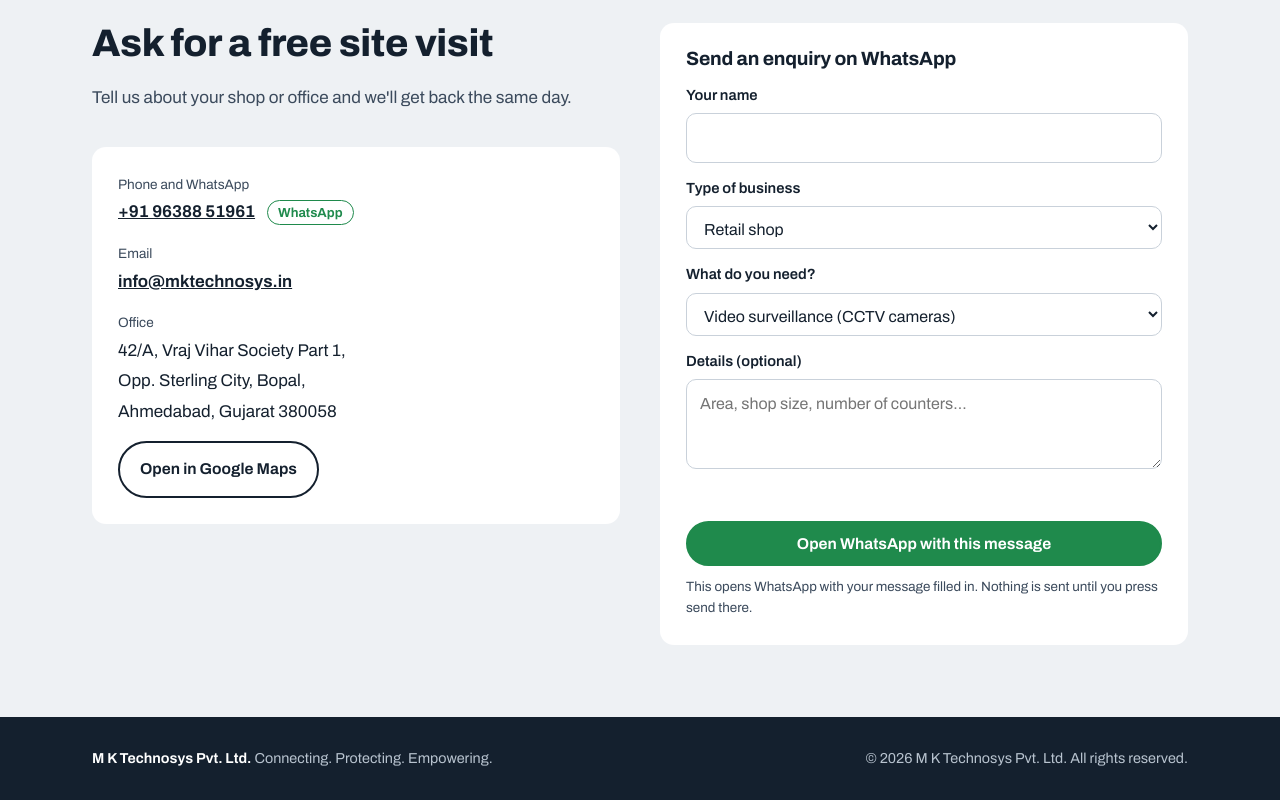
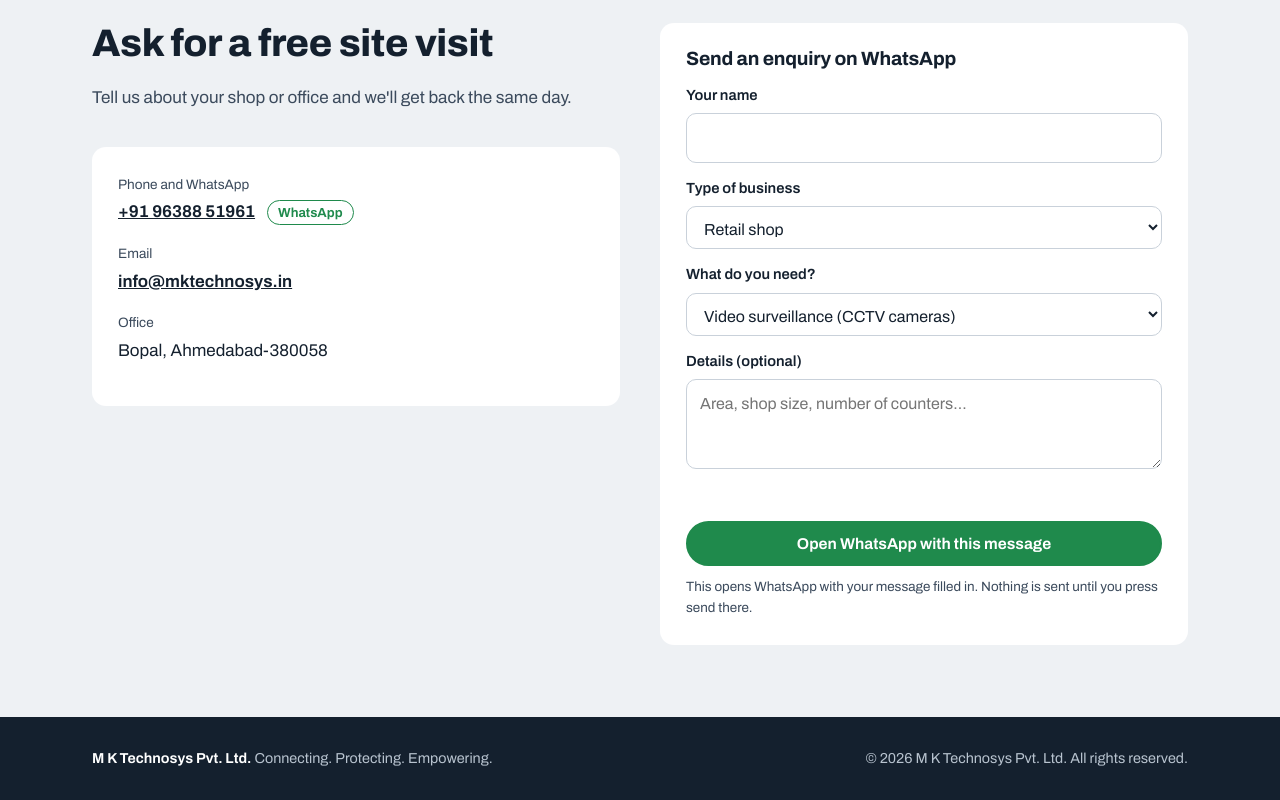
Before and after one commit to mktechnosys/MK-Technosys, a plain HTML site: page index.html in a window 1280 px wide. Shown: the part 3998-4798 px from the top of the page. Drawn offline with Linux system fonts and the light colour scheme.

Commit message:
Address: show only Bopal, Ahmedabad-380058; remove Google Maps button
Co-Authored-By: Claude Opus 5.5 <noreply@anthropic.com>
Claude-Session: https://claude.ai/code/session_01Afv7rG8TDtf3dqZ8NeJ7yb

```diff
--- a/index.html
+++ b/index.html
@@ -11,7 +11,7 @@
 <link rel="preconnect" href="https://fonts.gstatic.com" crossorigin>
 <link href="https://fonts.googleapis.com/css2?family=Archivo:wdth,wght@62..125,400..800&display=swap" rel="stylesheet">
 <script type="application/ld+json">
-{"@context":"https://schema.org","@type":"LocalBusiness","name":"M K Technosys Pvt. Ltd.","url":"https://www.mktechnosys.in","telephone":"+91-9638851961","email":"info@mktechnosys.in","slogan":"Connecting. Protecting. Empowering.","address":{"@type":"PostalAddress","streetAddress":"42/A, Vraj Vihar Society Part 1, Opp. Sterling City, Bopal","addressLocality":"Ahmedabad","addressRegion":"Gujarat","postalCode":"380058","addressCountry":"IN"},"areaServed":"Ahmedabad","geo":{"@type":"GeoCoordinates","latitude":23.03217,"longitude":72.4661714},"hasMap":"https://maps.app.goo.gl/15ryaCTnRTMNsDGY6"}
+{"@context":"https://schema.org","@type":"LocalBusiness","name":"M K Technosys Pvt. Ltd.","url":"https://www.mktechnosys.in","telephone":"+91-9638851961","email":"info@mktechnosys.in","slogan":"Connecting. Protecting. Empowering.","address":{"@type":"PostalAddress","streetAddress":"Bopal","addressLocality":"Ahmedabad","addressRegion":"Gujarat","postalCode":"380058","addressCountry":"IN"},"areaServed":"Ahmedabad"}
 </script>
 <style>
 :root{
@@ -399,8 +399,7 @@ footer b{color:#fff;font-weight:650}
       <div class="card addr">
         <div><small>Phone and WhatsApp</small><span class="ph"><a href="tel:+919638851961">+91 96388 51961</a> <a class="wa-l" href="https://wa.me/919638851961" target="_blank" rel="noopener">WhatsApp</a></span></div>
         <div><small>Email</small><a href="mailto:info@mktechnosys.in">info@mktechnosys.in</a></div>
-        <div><small>Office</small>42/A, Vraj Vihar Society Part 1,<br>Opp. Sterling City, Bopal,<br>Ahmedabad, Gujarat 380058</div>
-        <a class="btn ghost" href="https://maps.app.goo.gl/15ryaCTnRTMNsDGY6" target="_blank" rel="noopener">Open in Google Maps</a>
+        <div><small>Office</small>Bopal, Ahmedabad-380058</div>
       </div>
     </div>
     <form class="card" id="enq" novalidate>
```
